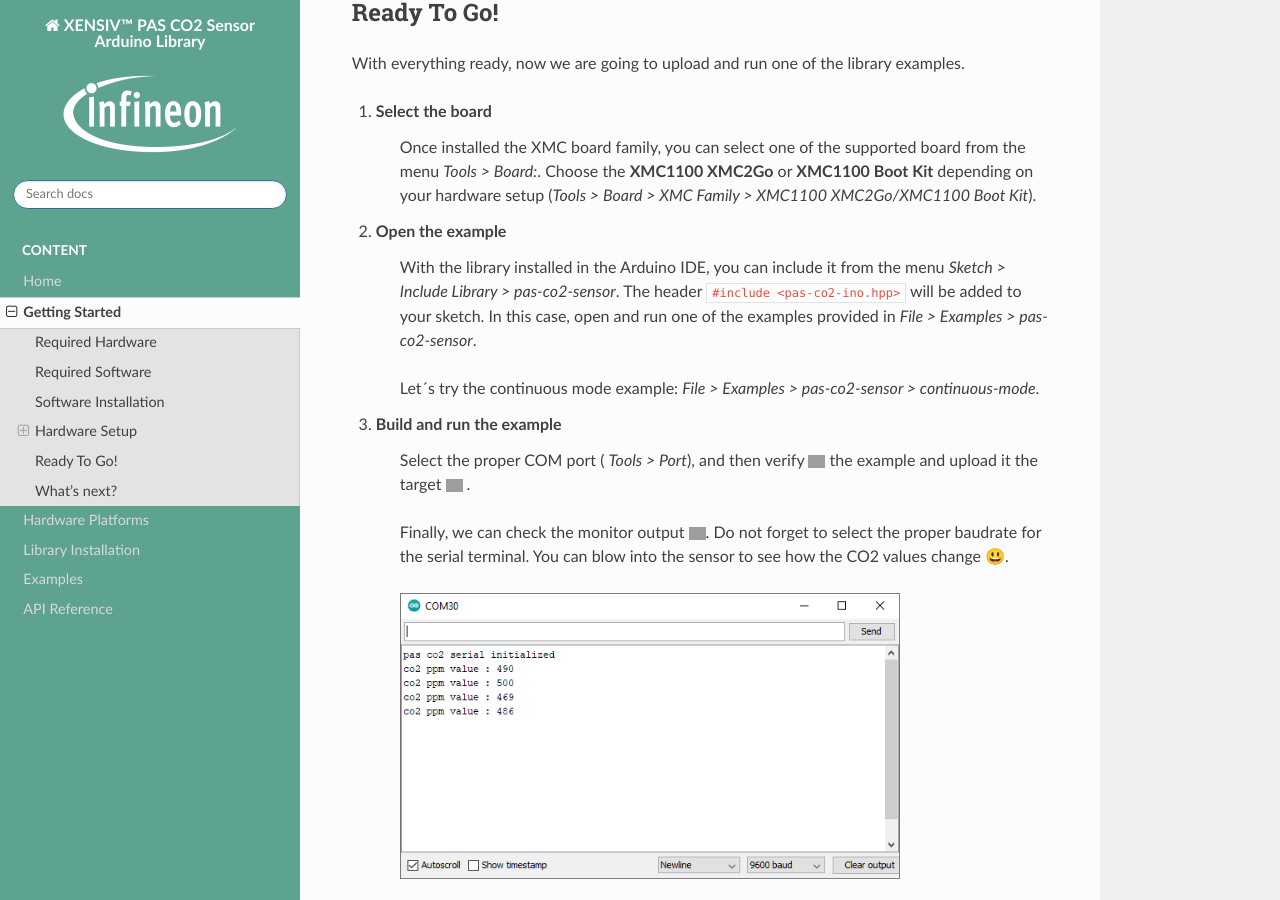
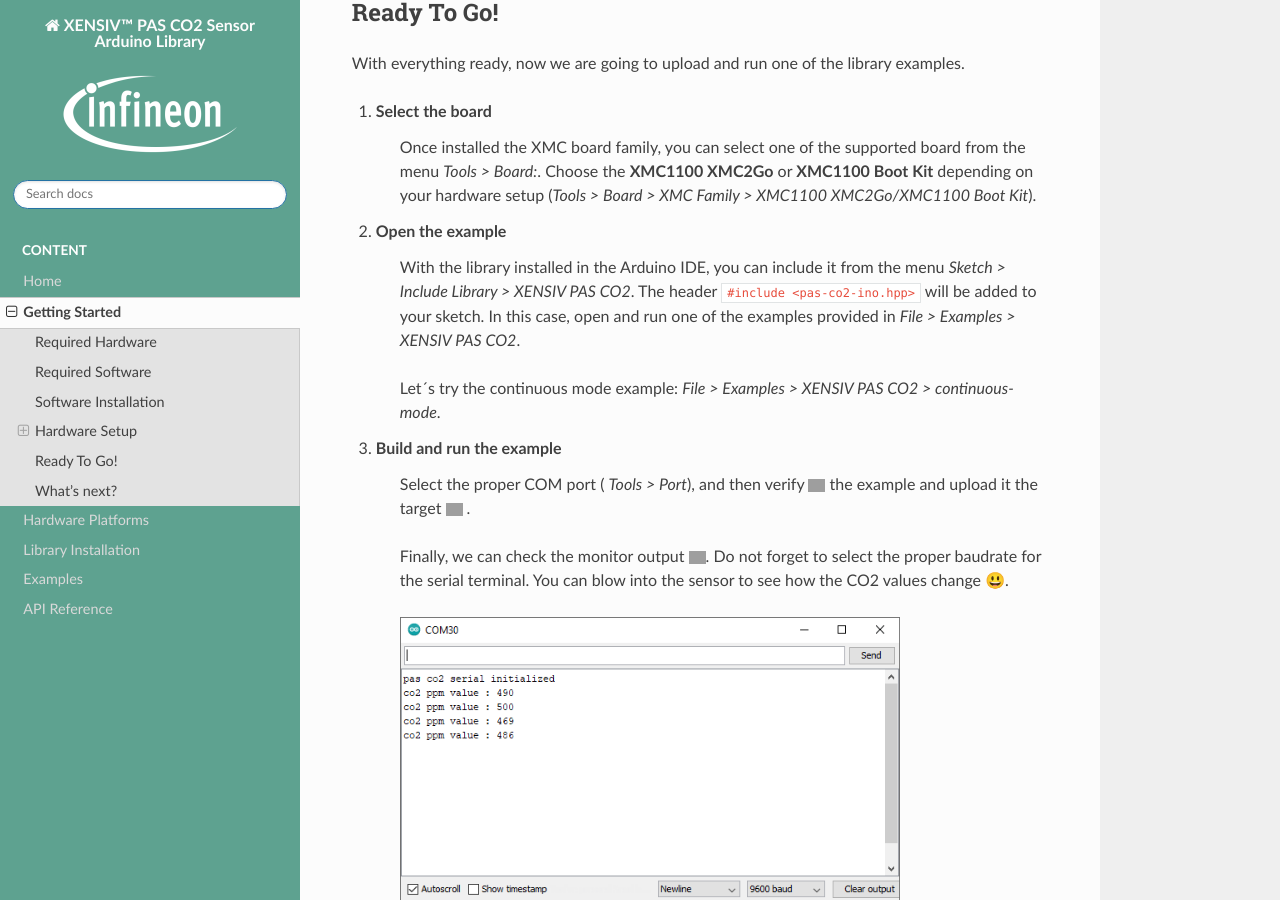
Before and after one commit to Infineon/arduino-pas-co2-sensor, a Sphinx documentation site: the page built from docs/getting-started.rst, in a window 1280 px wide and 900 px high, scrolled down 3989 px. Built offline with Sphinx 7.4.7 and the Read the Docs theme 2.0.0, drawn with Linux system fonts in a browser that asks for light colours; some of the changed text lies outside the part shown; grey boxes are pictures that could not be loaded.

Commit message:
Added support for Adafruit Feather ESP32. Fixed calling detaching pin interrupt when no interrupt pin is used. Updated documentation for library rename

````diff
--- a/docs/getting-started.rst
+++ b/docs/getting-started.rst
@@ -51,7 +51,8 @@
 
 1. **Install XMC Board**. The official Arduino boards are already available in the Arduino software, but other third party boards as the Infineon XMC MCU based need to be explicitly included. Follow the instructions in the `link <https://github.com/Infineon/XMC-for-Arduino#installation-instructions>`_ to add the XMC board family to Arduino. Do not forget to install as well the JLink software.
 
-2. **Install the library**. In the Arduino IDE, go to the menu *Sketch > Include library > Library Manager*. Type **pas-co2-sensor** and install the library.
+2. **Install the library**. In the Arduino IDE, go to the menu *Sketch > Include library > Library
+   Manager*. Type **XENSIV PAS CO2** and install the library.
 
     .. image:: img/ard-library-manager.png
         :width: 500
@@ -116,10 +117,12 @@
 
 2. **Open the example**
 
-    With the library installed in the Arduino IDE, you can include it from the menu *Sketch > Include Library > pas-co2-sensor*. The header ``#include <pas-co2-ino.hpp>`` will be added to your sketch.
-    In this case, open and run one of the examples provided in  *File > Examples > pas-co2-sensor*.
+    With the library installed in the Arduino IDE, you can include it from the menu *Sketch >
+    Include Library > XENSIV PAS CO2*. The header ``#include <pas-co2-ino.hpp>`` will be added to your
+    sketch.
+    In this case, open and run one of the examples provided in  *File > Examples > XENSIV PAS CO2*.
 
-    Let´s try the continuous mode example: *File > Examples > pas-co2-sensor > continuous-mode*.
+    Let´s try the continuous mode example: *File > Examples > XENSIV PAS CO2 > continuous-mode*.
 
 3. **Build and run the example**
 
--- a/docs/lib-install.rst
+++ b/docs/lib-install.rst
@@ -13,7 +13,7 @@
 Library Manager
 ---------------
 
-Library name: ```pas-co2-sensor```
+Library name: ```XENSIV PAS CO2```
 
 Manual Installation
 -------------------
@@ -45,7 +45,7 @@
     framework = arduino
 
     lib_deps =
-        infineon/pas-co2-sensor @ ^2.1.2
+        infineon/XENSIV PAS CO2@^3.0.1
 
 
 Find more information in the `PlatformIO Registry <https://platformio.org/lib/show/12518/pas-co2-sensor>`_.
````
Also changed, not shown: README.md (+1 -1 lines), 2 other files.
